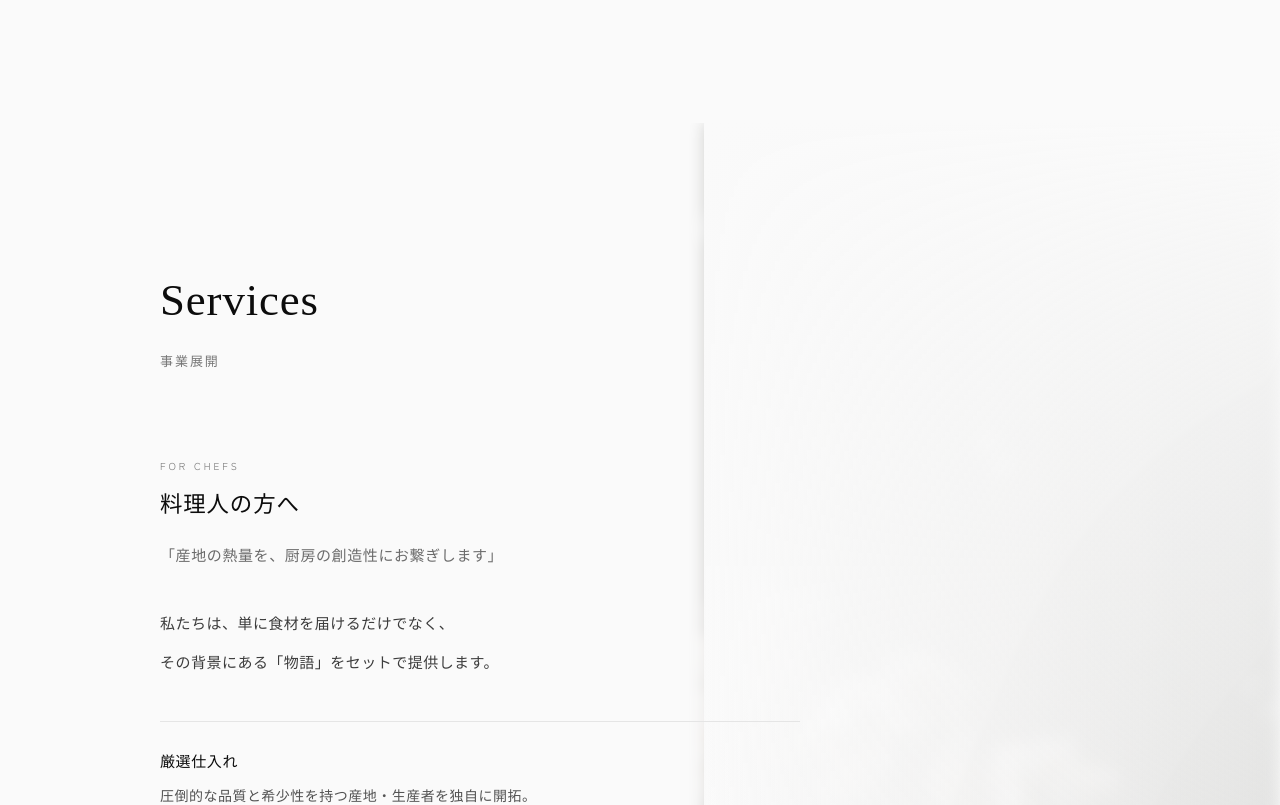
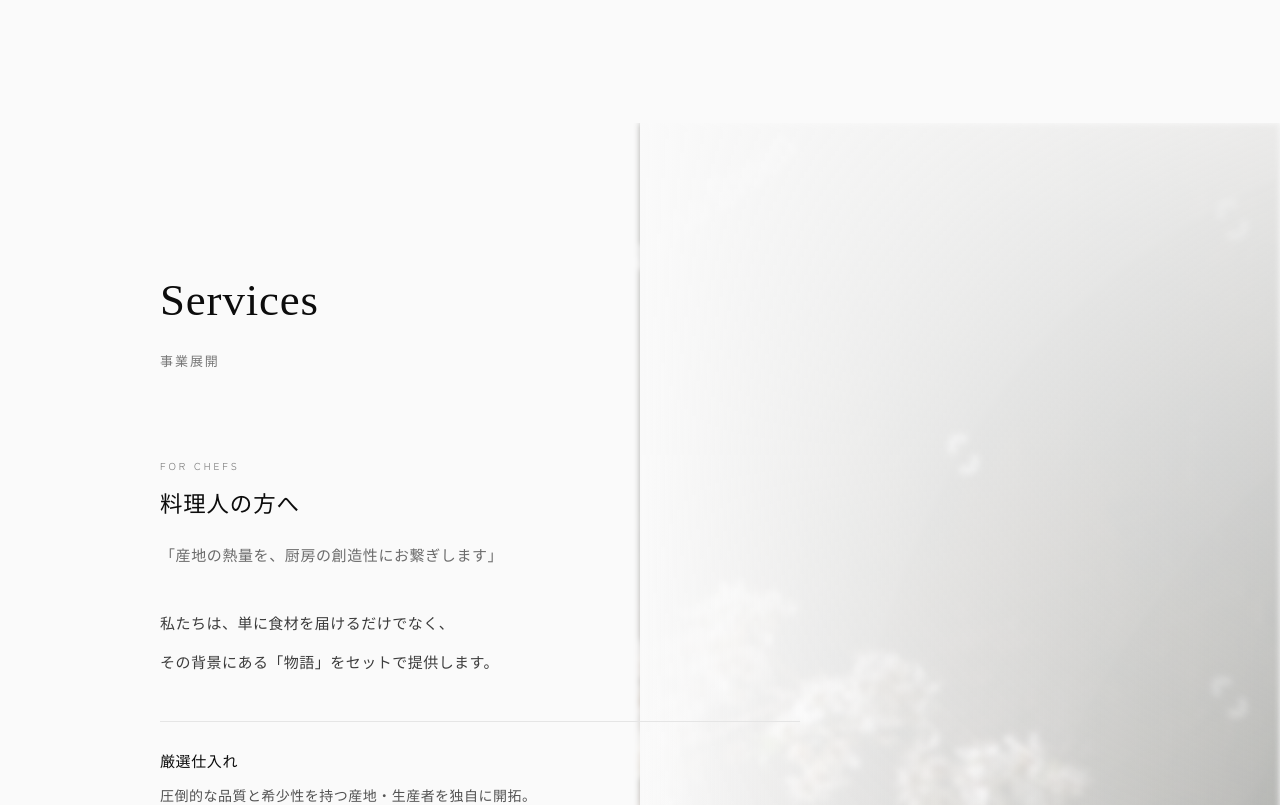
Before and after one commit to marron1984/fudoki, a Next.js app: page / in a window 1280 px wide. Shown: the part 2860-3665 px from the top of the page. Built offline with nearby package versions, Linux system fonts and the light colour scheme.

Commit message:
update: Services背景画像の視認性を向上
opacity 0.18→0.35、blur 8px→3px、幅45%→50%、左グラデーションを緩やかに変更

https://claude.ai/code/session_011wQ5k25qr43nfU9VDtzK8e

```diff
--- a/src/app/page.tsx
+++ b/src/app/page.tsx
@@ -118,10 +118,10 @@ export default function Home() {
 
       {/* ===== 4. SERVICES ===== */}
       <section id="services" className="px-6 py-24 md:py-36 relative overflow-hidden">
-        <div className="hidden md:block absolute top-0 right-0 w-[45%] h-full pointer-events-none">
-          <div className="absolute inset-0 bg-[url('/services-bg.jpg')] bg-cover bg-center blur-[8px] opacity-[0.18]" />
-          <div className="absolute inset-0 bg-gradient-to-l from-bg/30 via-bg/70 to-bg" />
-          <div className="absolute inset-0 bg-gradient-to-b from-bg via-transparent to-bg" />
+        <div className="hidden md:block absolute top-0 right-0 w-[50%] h-full pointer-events-none">
+          <div className="absolute inset-0 bg-[url('/services-bg.jpg')] bg-cover bg-center blur-[3px] opacity-[0.35]" />
+          <div className="absolute inset-0 bg-gradient-to-l from-transparent via-bg/50 to-bg" />
+          <div className="absolute inset-0 bg-gradient-to-b from-bg/80 via-transparent to-bg/80" />
         </div>
         <div className="mx-auto max-w-[960px] relative z-10">
           <h2 className="sv font-serif text-[clamp(1.6rem,4vw,2.8rem)] font-[200] leading-[1.5] tracking-[0.02em]">
```
